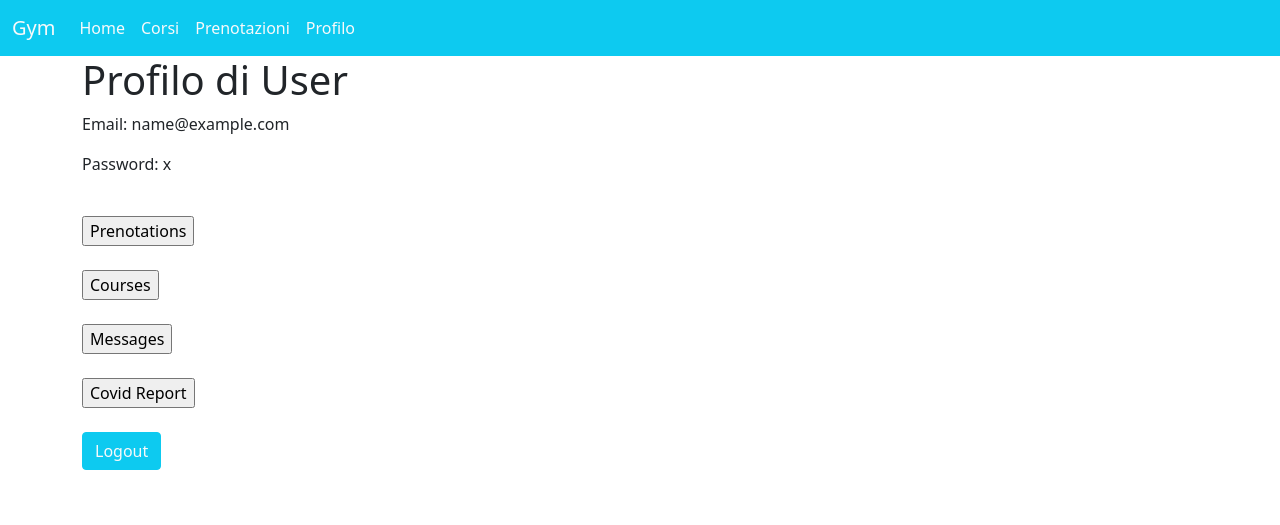
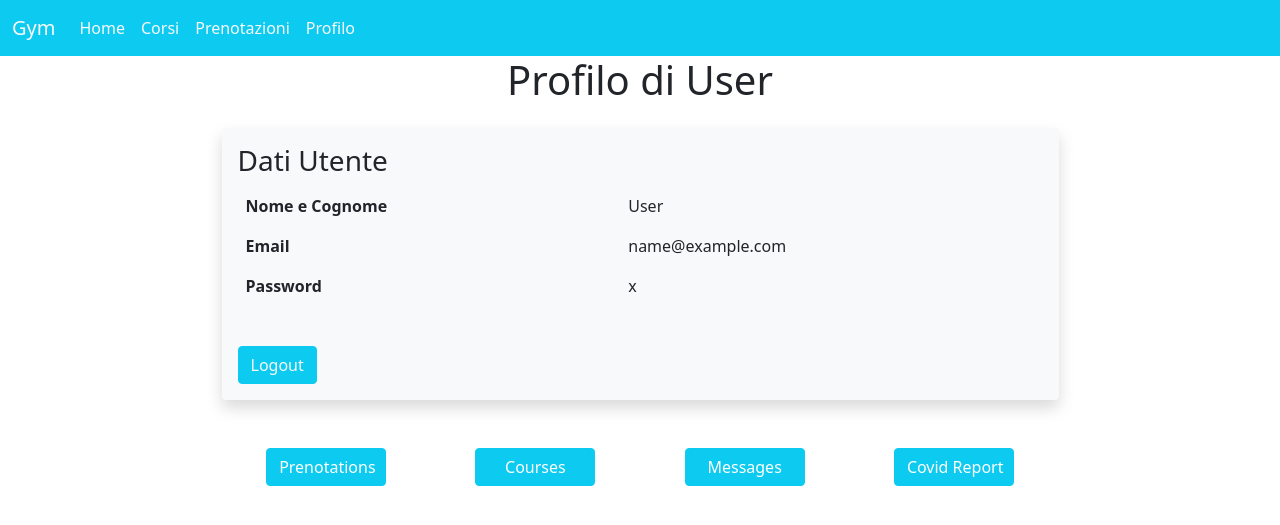
Before and after one commit to Simojoviz/db_project, a Flask app: page /private in a window 1280 px wide. Shown: the top 525 px of the page. Run offline with Flask 2, Linux system fonts and the light colour scheme; a user stored in the database is signed in; tables that the repository leaves empty hold one stand-in row (values such as "Sample post"); some libraries are stand-ins or nearby versions.

Commit message:
fix style details
re-design private page
fix shadows

```diff
--- a/templates/add_course.html
+++ b/templates/add_course.html
@@ -2,7 +2,7 @@
 
 {% block pagebody %}
 <div class="container">
-  <div class="card bg-light" style="width: 30rem; height: 25rem; margin: auto; margin-top: 10%; border: hidden; box-shadow: 0 4px 8px 0 rgba(0, 0, 0, 0.2), 0 6px 20px 0 rgba(0, 0, 0, 0.19);">
+  <div class="card bg-light shadow" style="width: 30rem; height: 25rem; margin: auto; margin-top: 10%; border: hidden;">
     <div class="card-body">
       <div class="container text-center" style="margin-top: 2rem;">
         <h3 class="card-title">Nuovo Corso</h3>
--- a/templates/add_program.html
+++ b/templates/add_program.html
@@ -2,7 +2,7 @@
 
 {% block pagebody %}
   <div class="container">
-    <div class="card bg-light" style="width: 30rem; height: 19rem; margin: auto; margin-top: 15%; border: hidden; box-shadow: 0 4px 8px 0 rgba(0, 0, 0, 0.2), 0 6px 20px 0 rgba(0, 0, 0, 0.19);">
+    <div class="card bg-light shadow" style="width: 30rem; height: 19rem; margin: auto; margin-top: 15%; border: hidden;">
       <div class="card-body">
         <div class="container text-center" style="margin-top: 2rem;">
           <h3 class="card-title">Nuovo Programma</h3>
--- a/templates/courses.html
+++ b/templates/courses.html
@@ -15,7 +15,7 @@
   <div class="row">
     {% for c in courses%}
       <div class="col mb-3">
-        <div class="card bg-light" style="width: 18rem; border: hidden; box-shadow: 0 4px 8px 0 rgba(0, 0, 0, 0.2), 0 6px 20px 0 rgba(0, 0, 0, 0.19);">
+        <div class="card bg-light shadow" style="width: 18rem; border: hidden; ">
           <img src="static/images.jpg" class="card-img-top">
           <div class="card-body">
             <h5 class="card-title">{{c.name}}</h5>
--- a/templates/private.html
+++ b/templates/private.html
@@ -2,29 +2,51 @@
 
 {% block pagebody %}
 <div class="container">
-  <h1>Profilo di {{us.fullname}}</h1>
-  <p>Email: {{ us.email}}</p>
-  <p>Password: {{us.pwd}}</p>
-  <br>
-  <form action="/private/prenotations">
-    <input type="submit", value="Prenotations">
-  </form>
-  <br>
-  <form action="/private/courses_sign_up">
-    <input type="submit", value="Courses">
-  </form>
-  <br>
-  <form action="/private/messages">
-    <input type="submit", value="Messages">
-  </form>
-  <br>
-  <form action="/private/covid_report">
-    <input type="submit", value="Covid Report">
-  </form>
-  <br>
-  <form action="/logout">
-    <input type="submit", value="Logout" class="btn btn-info text-light">
-  </form>
+  <h1 class="text-center">Profilo di {{us.fullname}}</h1>
+  <div class="card bg-light shadow p-3 mb-5 mt-4 mx-auto w-75" style="border: hidden;">
+    <h3>Dati Utente</h3>
+    <table class="table table-borderless ml-3">
+      <tr>
+        <td><strong> Nome e Cognome </strong></td>
+        <td>{{us.fullname}}</td>
+      </tr>
+      <tr>
+        <td><strong>Email</strong></td>
+        <td>{{us.email}}</td>
+      </tr>
+      <tr>
+        <td><strong>Password</strong></td>
+        <td>{{us.pwd}}</td>
+      </tr>
+    </table>
+    <br>
+    <form action="/logout">
+      <input type="submit", value="Logout" class="btn btn-info text-light">
+    </form>
+  </div>
+
+  <div class="row w-75 mx-auto">
+    <div class="col text-center">
+      <form action="/private/prenotations">
+        <input type="submit", value="Prenotations" class="btn btn-info text-white" style="width: 120px;">
+      </form>
+    </div>
+    <div class="col text-center">
+      <form action="/private/courses_sign_up">
+        <input type="submit", value="Courses" class="btn btn-info text-white" style="width: 120px;">
+      </form>
+    </div>
+    <div class="col text-center">
+      <form action="/private/messages">
+        <input type="submit", value="Messages" class="btn btn-info text-white" style="width: 120px;">
+      </form>
+    </div>
+    <div class="col text-center">
+      <form action="/private/covid_report">
+        <input type="submit", value="Covid Report" class="btn btn-info text-white" style="width: 120px;">
+      </form>
+    </div>
+  </div>
 </div>
 
 
--- a/templates/signin.html
+++ b/templates/signin.html
@@ -4,9 +4,9 @@
 
 <div class="container">
   {% if get_flashed_messages(category_filter=('error')) %}
-    <div class="card bg-light" style="width: 30rem; height: 28rem; margin: auto; margin-top: 10%; border: hidden; box-shadow: 0 4px 8px 0 rgba(0, 0, 0, 0.2), 0 6px 20px 0 rgba(0, 0, 0, 0.19);">
+    <div class="card bg-light shadow" style="width: 30rem; height: 28rem; margin: auto; margin-top: 10%; border: hidden;">
   {% else %}
-    <div class="card bg-light" style="width: 30rem; height: 24rem; margin: auto; margin-top: 10%; border: hidden; box-shadow: 0 4px 8px 0 rgba(0, 0, 0, 0.2), 0 6px 20px 0 rgba(0, 0, 0, 0.19);">
+    <div class="card bg-light shadow" style="width: 30rem; height: 24rem; margin: auto; margin-top: 10%; border: hidden; ">
   {% endif %}
     <div class="card-body">
       <div class="container text-center" style="margin-top: 1rem;">
```
